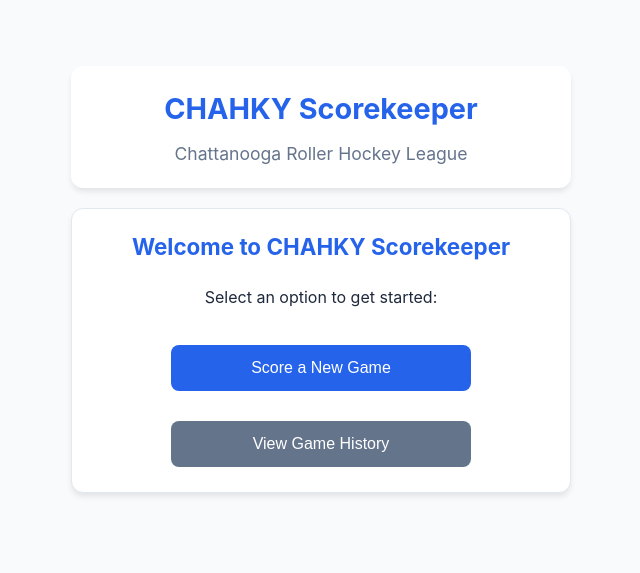
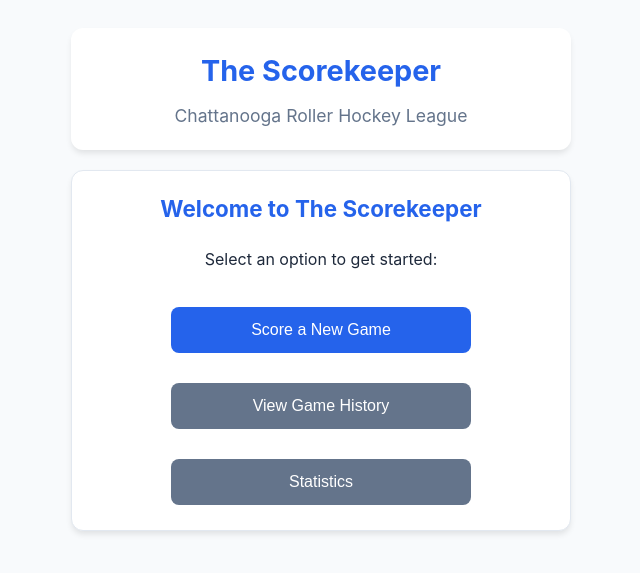
Before and after one commit to chattanoogahockey/scorekeeper_lite, a plain HTML site: page index.html in a window 1280 px wide. Shown: the part 113-686 px from the top of the page, without its empty margins (319-959 px from the left). Drawn offline with Linux system fonts and the light colour scheme.

Commit message:
Update app title to 'The Scorekeeper' and add Statistics button placeholder

```diff
--- a/css/style.css
+++ b/css/style.css
@@ -1,4 +1,4 @@
-/* Modern CSS for CHAHKY Scorekeeper */
+/* Modern CSS for The Scorekeeper */
 :root {
     --primary-color: #2563eb;
     --secondary-color: #64748b;
--- a/index.html
+++ b/index.html
@@ -3,13 +3,13 @@
 <head>
     <meta charset="UTF-8">
     <meta name="viewport" content="width=device-width, initial-scale=1.0">
-    <title>CHAHKY Scorekeeper</title>
+    <title>The Scorekeeper</title>
     <link rel="stylesheet" href="css/style.css">
 </head>
 <body>
     <div id="app">
         <header>
-            <h1>CHAHKY Scorekeeper</h1>
+            <h1>The Scorekeeper</h1>
             <p>Chattanooga Roller Hockey League</p>
         </header>
 
--- a/js/app.js
+++ b/js/app.js
@@ -1,4 +1,4 @@
-// Main application logic for CHAHKY Scorekeeper
+// Main application logic for The Scorekeeper
 
 class ScorekeeperApp {
     constructor() {
@@ -41,13 +41,16 @@ class ScorekeeperApp {
     getMainMenuHTML() {
         return `
             <div class="card">
-                <h2>Welcome to CHAHKY Scorekeeper</h2>
+                <h2>Welcome to The Scorekeeper</h2>
                 <p>Select an option to get started:</p>
                 <div style="margin-top: 30px;">
                     <button class="btn" onclick="app.showGameSelection()">Score a New Game</button>
                 </div>
                 <div style="margin-top: 20px;">
                     <button class="btn btn-secondary" onclick="app.showGameHistory()">View Game History</button>
+                </div>
+                <div style="margin-top: 20px;">
+                    <button class="btn btn-secondary" onclick="alert('Statistics feature coming soon!')">Statistics</button>
                 </div>
             </div>
         `;
--- a/js/data.js
+++ b/js/data.js
@@ -1,4 +1,4 @@
-// Data management for CHAHKY Scorekeeper
+// Data management for The Scorekeeper
 
 class DataManager {
     constructor() {
```
Also changed, not shown: README.md, 4 other files.
